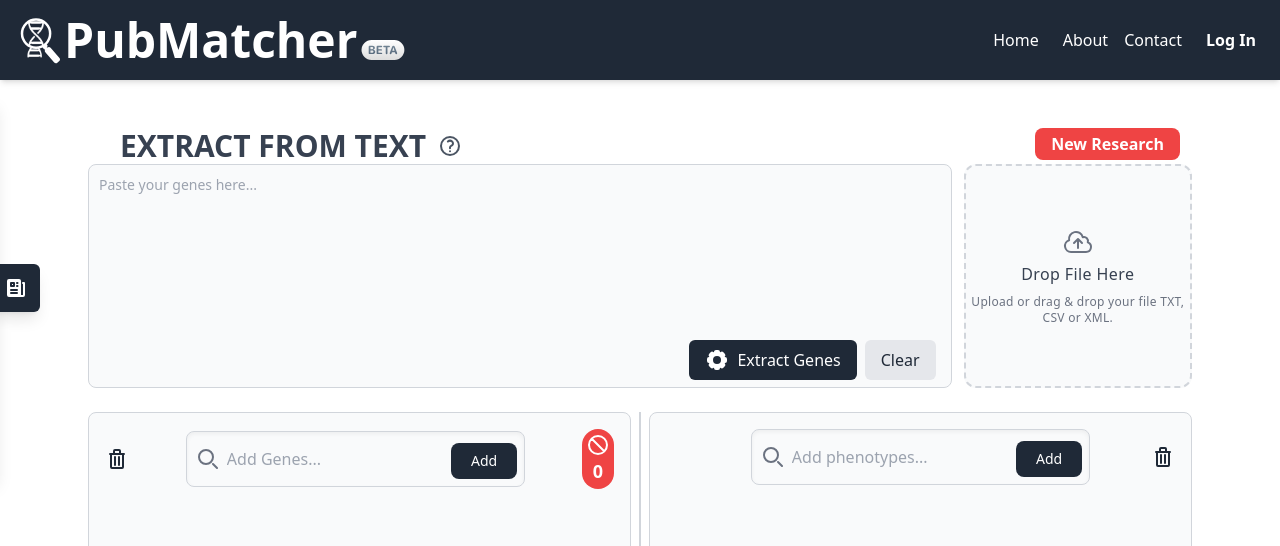
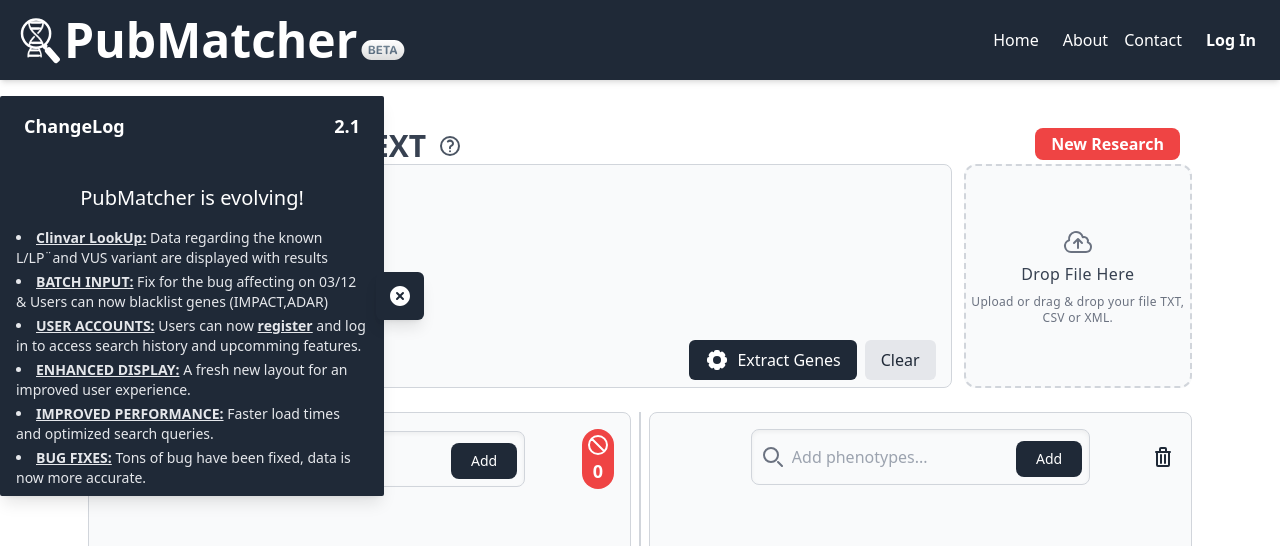
Before and after one commit to victormar1/PubMatcher, a Vue app: page / in a window 1280 px wide. Shown: the top 546 px of the page. Built offline with nearby package versions, Linux system fonts and the light colour scheme; no server answers.

Commit message:
fix: changelog

```diff
--- a/src/components/PatchNote.vue
+++ b/src/components/PatchNote.vue
@@ -1,7 +1,7 @@
 <template>
     <div class="relative ">
         <div :class="[
-            'fixed  top-24 left-0  h-96  w-96 z-30 bg-gray-800 rounded-sm text-white shadow-lg transform transition-transform duration-500 ease-in-out',
+            'fixed  top-24 left-0  h-1/2  w-96 z-30 bg-gray-800 rounded-sm text-white shadow-lg transform transition-transform duration-500 ease-in-out',
             isDrawerOpen ? 'translate-x-0' : '-translate-x-full'
         ]">
             <button @click="toggleDrawer"
@@ -40,13 +40,15 @@
 
                     <li>
 
-                        <span class="font-semibold underline ">Clinvar LookUp:</span> Data regarding the known L/LP¨and VUS variant are displayed with results
-                        </li>
+                        <span class="font-semibold underline ">Clinvar LookUp:</span> Data regarding the known L/LP¨and
+                        VUS variant are displayed with results
+                    </li>
 
                     <li>
 
-                        <span class="font-semibold underline ">BATCH INPUT:</span> Fix for the bug affecting on 03/12 & Users can now blacklist genes (IMPACT,ADAR)
-                        </li>
+                        <span class="font-semibold underline ">BATCH INPUT:</span> Fix for the bug affecting on 03/12 &
+                        Users can now blacklist genes (IMPACT,ADAR)
+                    </li>
                     <li>
 
                         <span class="font-semibold underline ">USER ACCOUNTS:</span> Users can now <a href="/register"
@@ -83,7 +85,7 @@ import { event } from 'vue-gtag';
 export default {
     data() {
         return {
-            isDrawerOpen: false,
+            isDrawerOpen: true,
         };
     },
     methods: {
```
